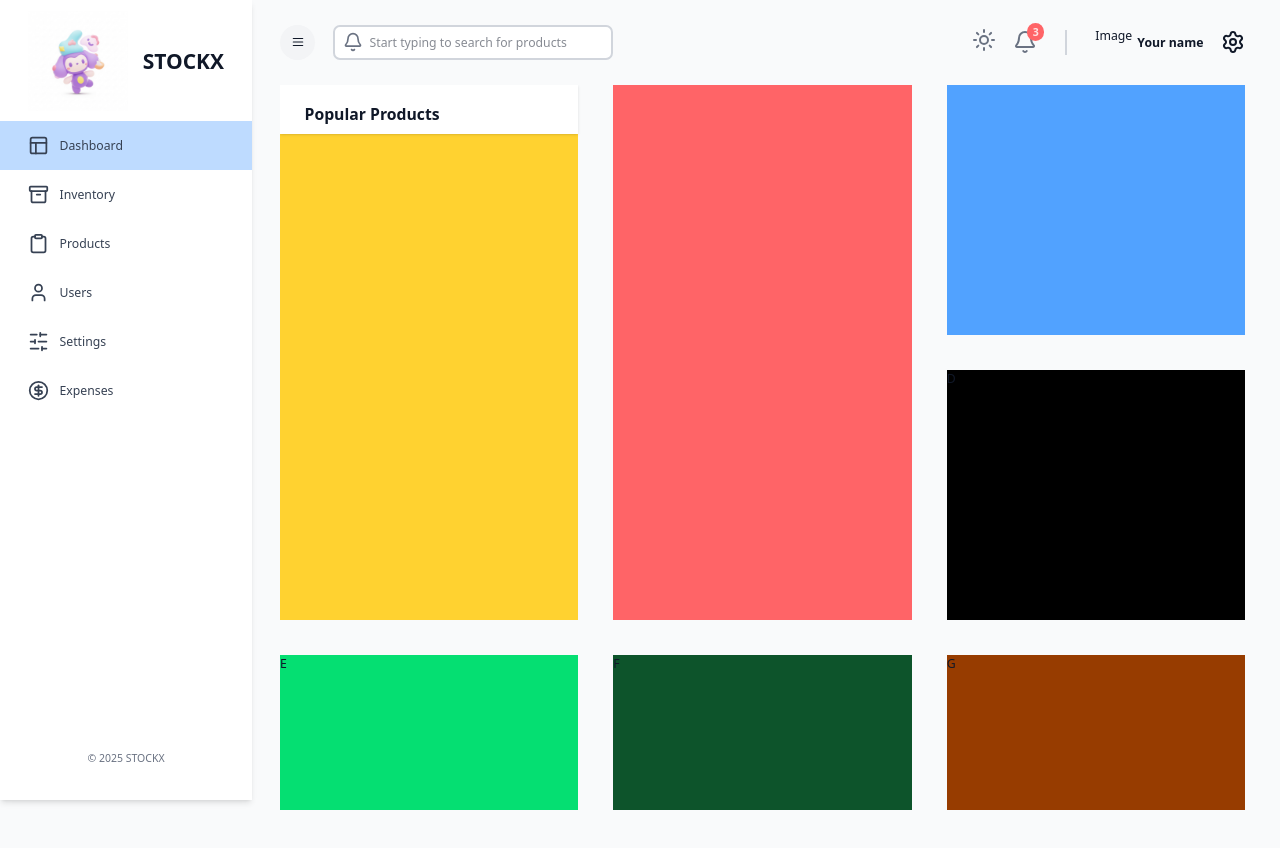
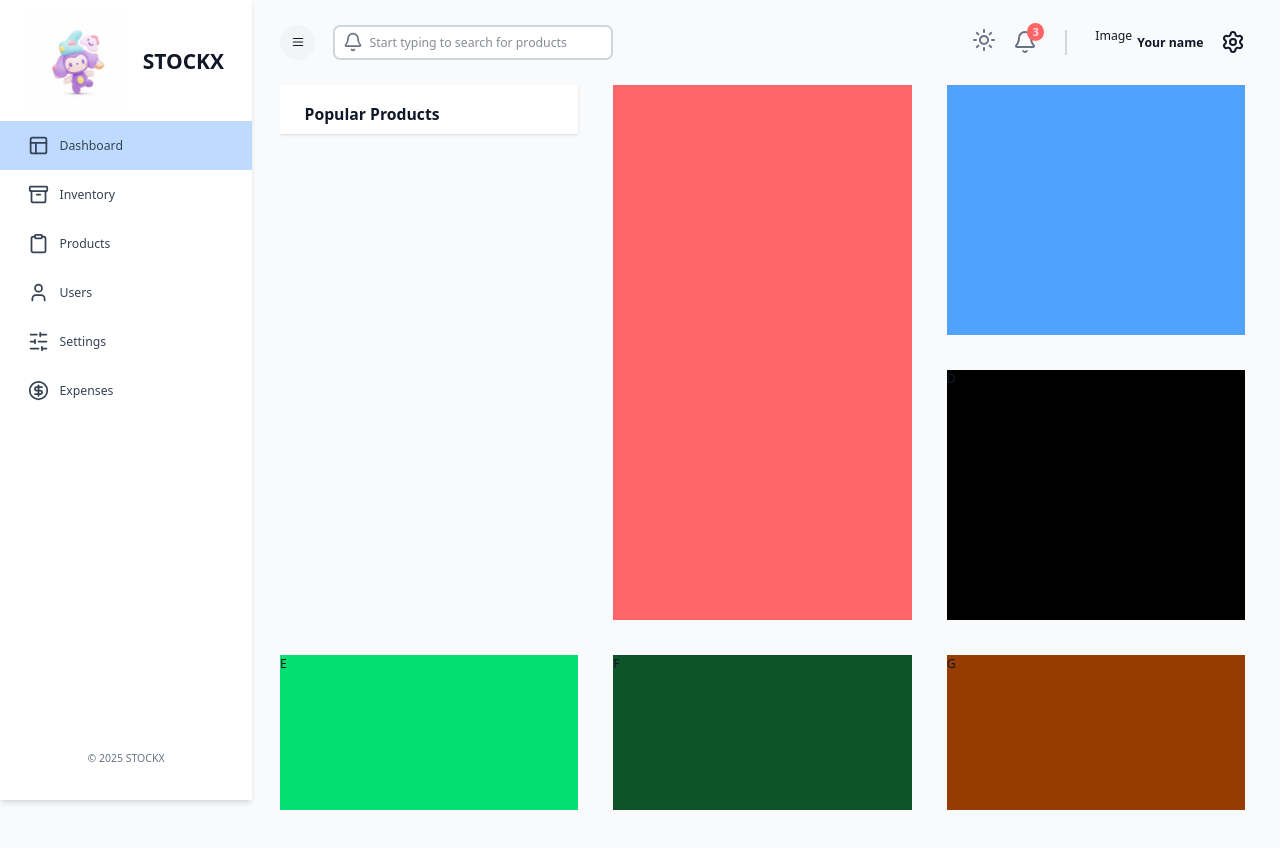
Before and after one commit to SongC-unsw/Fullstack-inventory-management, a Next.js app in the folder client/: page / in a window 1280 px wide. Built offline with nearby package versions, Linux system fonts and the light colour scheme; no server answers.

Commit message:
refactor: standardize className attributes in Dashboard component for consistency

```diff
--- a/client/src/app/dashboard/page.tsx
+++ b/client/src/app/dashboard/page.tsx
@@ -3,19 +3,22 @@ import CardPopularProducts from "./CardPopularProducts";
 export default function Dashboard() {
   return (
     <>
-      <div className='grid grid-cols-1 md:grid-cols-2 xl:grid-cols-3 xl:overflow-auto gap-10 pb-4 custom-grid-rows'>
-        <div className='bg-amber-300 row-span-3 xl:row-span-6'>
+      <div className="grid grid-cols-1 md:grid-cols-2 xl:grid-cols-3 xl:overflow-auto gap-10 pb-4 custom-grid-rows">
+        <div className="row-span-3 xl:row-span-6">
           {/* Popular products */}
           <CardPopularProducts />
         </div>
-        <div className='bg-red-400 row-span-3 xl:row-span-6'>{/* Sales Summary */}</div>
-        <div className='bg-blue-400 row-span-2 xl:row-span-3 col-span-1 md:col-span-2 xl:col-span-1'>
+
+        <div className="bg-red-400 row-span-3 xl:row-span-6">
+          {/* Sales Summary */}
+        </div>
+        <div className="bg-blue-400 row-span-2 xl:row-span-3 col-span-1 md:col-span-2 xl:col-span-1">
           {/* Purchase Summary */}
         </div>
-        <div className='bg-black row-span-3'>D</div>
-        <div className='bg-green-400 md:row-span-1 xl:row-span-2'>E</div>
-        <div className='bg-green-900 md:row-span-1 xl:row-span-2'>F</div>
-        <div className='bg-amber-800 md:row-span-1 xl:row-span-2'>G</div>
+        <div className="bg-black row-span-3">D</div>
+        <div className="bg-green-400 md:row-span-1 xl:row-span-2">E</div>
+        <div className="bg-green-900 md:row-span-1 xl:row-span-2">F</div>
+        <div className="bg-amber-800 md:row-span-1 xl:row-span-2">G</div>
       </div>
     </>
   );
```
